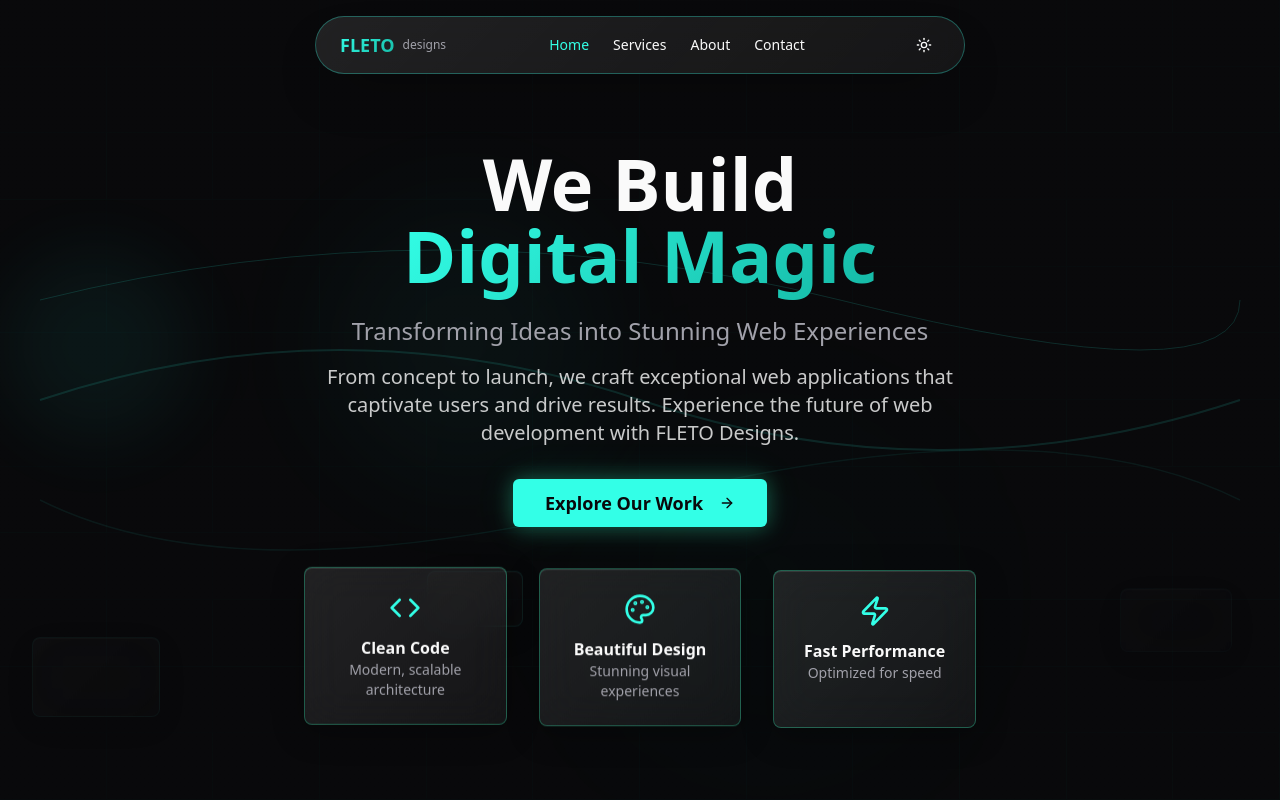
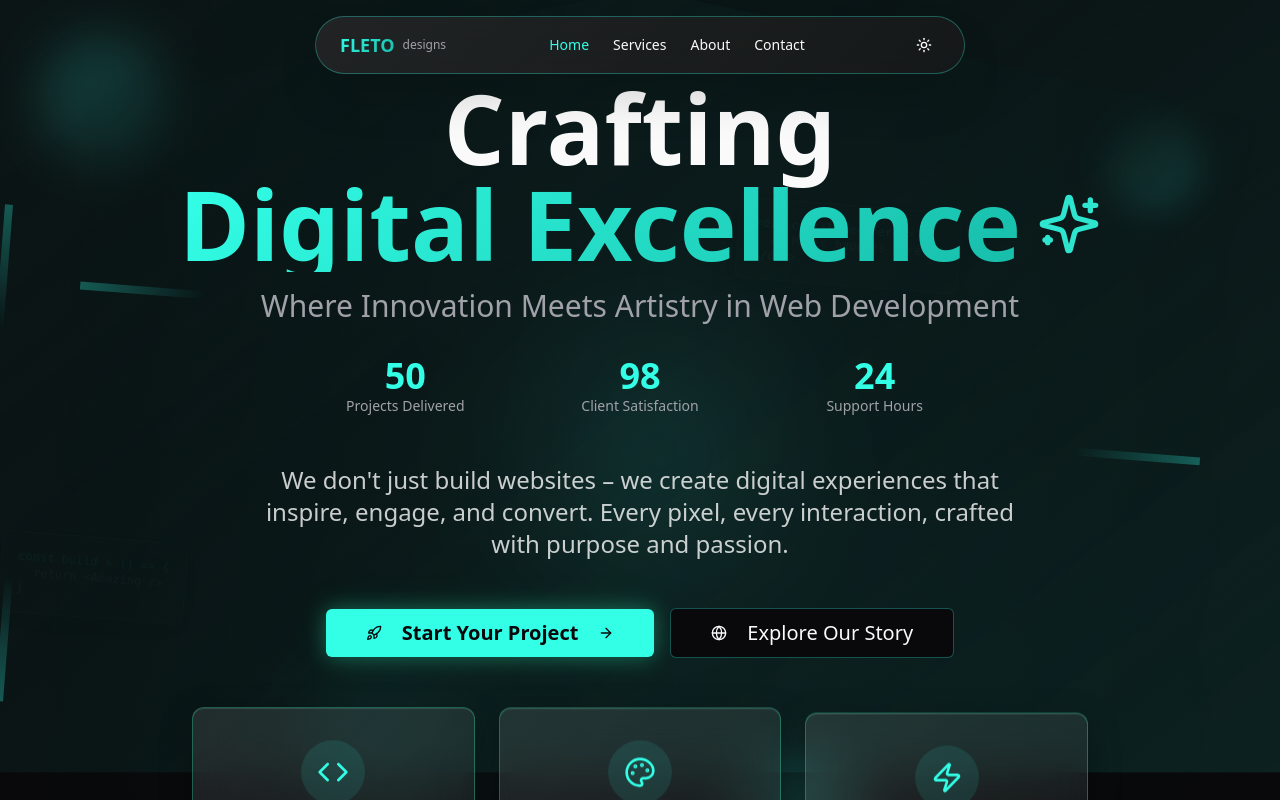
Before and after one commit to fletodesigns/fletodesigns, a React (Vite) app: page / in a window 1280 px wide. Shown: the top 800 px of the page. Built offline with nearby package versions, Linux system fonts and the light colour scheme.

Commit message:
Update hero section and add scroll animations
Updated hero section content and style, and implemented GSAP scroll animations for various elements on the page.

```diff
--- a/src/components/HeroSection.tsx
+++ b/src/components/HeroSection.tsx
@@ -1,167 +1,236 @@
 import { useEffect } from 'react';
 import { Button } from './ui/button';
-import { ArrowRight, Code, Palette, Zap } from 'lucide-react';
+import { ArrowRight, Code, Palette, Zap, Sparkles, Globe, Rocket } from 'lucide-react';
 import { Link } from 'react-router-dom';
 import { gsap } from 'gsap';
+import { ScrollTrigger } from 'gsap/ScrollTrigger';
+
+gsap.registerPlugin(ScrollTrigger);
 
 export function HeroSection() {
   useEffect(() => {
+    // Initial loading animations
     const tl = gsap.timeline();
 
     tl.fromTo('.hero-title',
-      { opacity: 0, y: 50 },
-      { opacity: 1, y: 0, duration: 1, ease: 'power2.out' }
+      { opacity: 0, y: 100, scale: 0.8 },
+      { opacity: 1, y: 0, scale: 1, duration: 1.2, ease: 'back.out(1.7)' }
     )
     .fromTo('.hero-subtitle',
-      { opacity: 0, y: 30 },
-      { opacity: 1, y: 0, duration: 0.8, ease: 'power2.out' },
-      '-=0.5'
+      { opacity: 0, x: -50 },
+      { opacity: 1, x: 0, duration: 0.8, ease: 'power2.out' },
+      '-=0.8'
     )
     .fromTo('.hero-description',
       { opacity: 0, y: 30 },
       { opacity: 1, y: 0, duration: 0.8, ease: 'power2.out' },
+      '-=0.6'
+    )
+    .fromTo('.hero-stats',
+      { opacity: 0, scale: 0.5 },
+      { opacity: 1, scale: 1, duration: 1, ease: 'elastic.out(1, 0.5)', stagger: 0.1 },
       '-=0.4'
     )
     .fromTo('.hero-cta',
-      { opacity: 0, y: 30 },
+      { opacity: 0, y: 50 },
       { opacity: 1, y: 0, duration: 0.8, ease: 'power2.out' },
-      '-=0.3'
-    )
-    .fromTo('.hero-features',
-      { opacity: 0, scale: 0.8 },
-      { opacity: 1, scale: 1, duration: 0.8, ease: 'back.out(1.7)' },
-      '-=0.2'
+      '-=0.6'
     );
 
-    // Floating animation for icons
-    gsap.to('.float-icon', {
-      y: -10,
-      duration: 2,
+    // Scroll-triggered animations
+    gsap.to('.parallax-bg', {
+      yPercent: -50,
+      ease: 'none',
+      scrollTrigger: {
+        trigger: '.hero-section',
+        start: 'top bottom',
+        end: 'bottom top',
+        scrub: true
+      }
+    });
+
+    gsap.to('.floating-element', {
+      y: -100,
+      rotation: 10,
+      ease: 'none',
+      scrollTrigger: {
+        trigger: '.hero-section',
+        start: 'top bottom',
+        end: 'bottom top',
+        scrub: 1
+      }
+    });
+
+    // Continuous floating animations
+    gsap.to('.float-continuous', {
+      y: -15,
+      duration: 3,
       ease: 'power1.inOut',
       yoyo: true,
       repeat: -1,
-      stagger: 0.2
+      stagger: 0.3
     });
+
+    // Stats counter animation
+    gsap.fromTo('.counter',
+      { textContent: 0 },
+      {
+        textContent: (i, target) => target.getAttribute('data-target'),
+        duration: 2,
+        ease: 'power2.out',
+        snap: { textContent: 1 },
+        scrollTrigger: {
+          trigger: '.hero-stats',
+          start: 'top 80%',
+        }
+      }
+    );
   }, []);
 
   return (
-    <section className="min-h-screen flex items-center justify-center relative overflow-hidden pt-20">
-      {/* Seamless background transition with projects section */}
-      <div className="absolute inset-0 bg-gradient-to-b from-background via-background/95 to-background/50"></div>
-
-      {/* Floating particles that extend into projects section */}
-      <div className="absolute inset-0 opacity-40">
-        <div className="absolute top-1/4 left-1/4 w-72 h-72 bg-primary/10 rounded-full blur-3xl animate-float"></div>
-        <div className="absolute bottom-0 right-1/4 w-96 h-96 bg-primary/5 rounded-full blur-[120px] animate-float" style={{ animationDelay: '2s' }}></div>
-        <div className="absolute top-1/3 right-1/5 w-48 h-48 bg-primary/15 rounded-full blur-2xl animate-float" style={{ animationDelay: '4s' }}></div>
-        <div className="absolute bottom-1/4 left-1/3 w-64 h-64 bg-primary/8 rounded-full blur-[100px] animate-float" style={{ animationDelay: '1s' }}></div>
+    <section className="hero-section min-h-screen flex items-center justify-center relative overflow-hidden pt-20">
+      {/* Dynamic parallax background layers */}
+      <div className="absolute inset-0 parallax-bg">
+        <div className="absolute inset-0 bg-gradient-to-br from-primary/5 via-background to-primary/10"></div>
+        <div className="absolute inset-0 bg-gradient-to-tl from-transparent via-primary/5 to-transparent"></div>
       </div>
 
-      {/* Grid pattern that continues to projects section */}
-      <div className="absolute inset-0 opacity-10">
-        <div className="grid grid-cols-12 h-full w-full">
-          {Array.from({ length: 144 }).map((_, i) => (
-            <div
-              key={i}
-              className="border-r border-b border-primary/20 animate-pulse"
-              style={{
-                animationDelay: `${(i * 0.1) % 3}s`,
-                animationDuration: '4s'
-              }}
-            ></div>
-          ))}
+      {/* Animated mesh grid */}
+      <div className="absolute inset-0 opacity-20">
+        <div className="absolute inset-0 bg-gradient-to-r from-transparent via-primary/10 to-transparent transform rotate-12"></div>
+        <div className="absolute inset-0 bg-gradient-to-l from-transparent via-primary/5 to-transparent transform -rotate-12"></div>
+      </div>
+
+      {/* Dynamic floating elements */}
+      <div className="absolute inset-0">
+        <div className="floating-element absolute top-20 left-10 w-32 h-32 bg-gradient-to-br from-primary/20 to-primary/5 rounded-full blur-xl float-continuous"></div>
+        <div className="floating-element absolute top-40 right-20 w-24 h-24 bg-gradient-to-tl from-primary/15 to-primary/3 rounded-full blur-lg float-continuous"></div>
+        <div className="floating-element absolute bottom-32 left-1/4 w-40 h-40 bg-gradient-to-tr from-primary/10 to-transparent rounded-full blur-2xl float-continuous"></div>
+        <div className="floating-element absolute bottom-20 right-1/3 w-28 h-28 bg-gradient-to-bl from-primary/25 to-primary/5 rounded-full blur-xl float-continuous"></div>
+        <div className="floating-element absolute top-1/2 left-1/2 transform -translate-x-1/2 -translate-y-1/2 w-60 h-60 bg-gradient-to-r from-primary/5 to-primary/10 rounded-full blur-3xl float-continuous"></div>
+      </div>
+
+      {/* Geometric patterns with scroll animation */}
+      <div className="absolute inset-0 opacity-30">
+        <div className="floating-element absolute top-1/4 left-1/6 w-2 h-32 bg-gradient-to-b from-primary to-transparent"></div>
+        <div className="floating-element absolute bottom-1/4 right-1/6 w-2 h-32 bg-gradient-to-t from-primary to-transparent"></div>
+        <div className="floating-element absolute top-1/2 right-20 w-32 h-2 bg-gradient-to-l from-primary to-transparent"></div>
+        <div className="floating-element absolute top-1/3 left-20 w-32 h-2 bg-gradient-to-r from-primary to-transparent"></div>
+      </div>
+
+      {/* Interactive code snippets in background */}
+      <div className="absolute inset-0 opacity-5">
+        <div className="floating-element absolute top-1/4 right-1/4 glass-card p-4 rounded-lg font-mono text-xs">
+          <div className="text-primary">{'<div className="hero">'}</div>
+          <div className="ml-4 text-muted-foreground">{'/* Magic happens here */'}</div>
+          <div className="text-primary">{'</div>'}</div>
+        </div>
+        <div className="floating-element absolute bottom-1/3 left-1/5 glass-card p-4 rounded-lg font-mono text-xs">
+          <div className="text-primary">{'const build = () => {'}</div>
+          <div className="ml-4 text-muted-foreground">{'return <Amazing />'}</div>
+          <div className="text-primary">{'}'}</div>
         </div>
       </div>
 
-      {/* Flowing lines that connect to projects section */}
-      <div className="absolute inset-0 opacity-30">
-        <svg className="w-full h-full" viewBox="0 0 1200 800">
-          <path
-            d="M 0,400 Q 300,300 600,400 T 1200,400"
-            stroke="hsl(var(--primary))"
-            strokeWidth="2"
-            fill="none"
-            opacity="0.4"
-            className="animate-pulse"
-          />
-          <path
-            d="M 0,300 Q 400,200 800,300 T 1200,300"
-            stroke="hsl(var(--primary))"
-            strokeWidth="1"
-            fill="none"
-            opacity="0.3"
-            className="animate-pulse"
-            style={{ animationDelay: '1s' }}
-          />
-          <path
-            d="M 0,500 Q 200,600 600,500 T 1200,500"
-            stroke="hsl(var(--primary))"
-            strokeWidth="1.5"
-            fill="none"
-            opacity="0.2"
-            className="animate-pulse"
-            style={{ animationDelay: '2s' }}
-          />
-        </svg>
-      </div>
+      <div className="container mx-auto px-4 text-center relative z-10">
+        <div className="max-w-5xl mx-auto">
+          {/* New enhanced heading */}
+          <div className="mb-8">
+            <div className="hero-title">
+              <h1 className="text-6xl md:text-8xl font-bold mb-4">
+                <span className="text-foreground">Crafting</span>
+                <br />
+                <span className="text-gradient inline-flex items-center gap-4">
+                  Digital Excellence
+                  <Sparkles className="h-12 w-12 md:h-16 md:w-16 text-primary animate-pulse" />
+                </span>
+              </h1>
+            </div>
 
-      {/* Project preview cards floating in background */}
-      <div className="absolute bottom-20 left-8 w-32 h-20 glass-card rounded-lg opacity-20 animate-float border border-primary/20" style={{ animationDelay: '1s' }}></div>
-      <div className="absolute bottom-32 right-12 w-28 h-16 glass-card rounded-lg opacity-15 animate-float border border-primary/10" style={{ animationDelay: '3s' }}></div>
-      <div className="absolute bottom-40 left-1/3 w-24 h-14 glass-card rounded-lg opacity-25 animate-float border border-primary/30" style={{ animationDelay: '2s' }}></div>
+            <h2 className="hero-subtitle text-2xl md:text-3xl text-muted-foreground mb-6 max-w-3xl mx-auto">
+              Where Innovation Meets Artistry in Web Development
+            </h2>
+          </div>
 
-      <div className="container mx-auto px-4 text-center relative z-10">
-        <div className="max-w-4xl mx-auto">
-          {/* Main heading */}
-          <h1 className="hero-title text-5xl md:text-7xl font-bold mb-6">
-            <span className="text-foreground">We Build</span>
-            <br />
-            <span className="text-gradient">Digital Magic</span>
-          </h1>
+          {/* Enhanced stats section */}
+          <div className="hero-stats grid grid-cols-3 gap-8 mb-12 max-w-2xl mx-auto">
+            <div className="text-center">
+              <div className="text-3xl md:text-4xl font-bold text-primary counter" data-target="50">0</div>
+              <div className="text-sm text-muted-foreground">Projects Delivered</div>
+            </div>
+            <div className="text-center">
+              <div className="text-3xl md:text-4xl font-bold text-primary counter" data-target="98">0</div>
+              <div className="text-sm text-muted-foreground">Client Satisfaction</div>
+            </div>
+            <div className="text-center">
+              <div className="text-3xl md:text-4xl font-bold text-primary counter" data-target="24">0</div>
+              <div className="text-sm text-muted-foreground">Support Hours</div>
+            </div>
+          </div>
 
-          {/* Subtitle */}
-          <h2 className="hero-subtitle text-xl md:text-2xl text-muted-foreground mb-4">
-            Transforming Ideas into Stunning Web Experiences
-          </h2>
-
-          {/* Description */}
-          <p className="hero-description text-lg md:text-xl text-foreground/80 mb-8 max-w-2xl mx-auto">
-            From concept to launch, we craft exceptional web applications that captivate users
-            and drive results. Experience the future of web development with FLETO Designs.
+          {/* Updated description */}
+          <p className="hero-description text-xl md:text-2xl text-foreground/80 mb-12 max-w-3xl mx-auto leading-relaxed">
+            We don't just build websites – we create digital experiences that inspire, engage, and convert.
+            Every pixel, every interaction, crafted with purpose and passion.
           </p>
 
-          {/* CTA Button */}
-          <div className="hero-cta mb-12">
+          {/* Enhanced CTA Section */}
+          <div className="hero-cta mb-16 flex flex-col sm:flex-row gap-4 justify-center items-center">
             <Button
               size="lg"
-              className="bg-primary hover:bg-primary/90 text-primary-foreground font-semibold px-8 py-6 text-lg fleto-glow"
+              className="bg-primary hover:bg-primary/90 text-primary-foreground font-semibold px-10 py-6 text-xl fleto-glow"
               asChild
             >
               <Link to="/services">
-                Explore Our Work
-                <ArrowRight className="ml-2 h-5 w-5" />
+                <Rocket className="mr-3 h-6 w-6" />
+                Start Your Project
+                <ArrowRight className="ml-3 h-6 w-6" />
+              </Link>
+            </Button>
+
+            <Button
+              size="lg"
+              variant="outline"
+              className="border-primary/30 hover:bg-primary/10 px-10 py-6 text-xl"
+              asChild
+            >
+              <Link to="/about">
+                <Globe className="mr-3 h-6 w-6" />
+                Explore Our Story
               </Link>
             </Button>
           </div>
 
-          {/* Feature icons */}
-          <div className="hero-features grid grid-cols-1 md:grid-cols-3 gap-8 max-w-2xl mx-auto">
-            <div className="glass-card p-6 rounded-lg float-icon">
-              <Code className="h-8 w-8 text-primary mx-auto mb-3" />
-              <h3 className="font-semibold text-foreground">Clean Code</h3>
-              <p className="text-sm text-muted-foreground">Modern, scalable architecture</p>
+          {/* Redesigned feature showcase */}
+          <div className="grid grid-cols-1 md:grid-cols-3 gap-6 max-w-4xl mx-auto">
+            <div className="glass-card p-8 rounded-xl float-continuous group hover:scale-105 transition-all duration-300">
+              <div className="bg-primary/10 w-16 h-16 rounded-full flex items-center justify-center mx-auto mb-6 group-hover:bg-primary/20 transition-colors">
+                <Code className="h-8 w-8 text-primary" />
+              </div>
+              <h3 className="text-xl font-bold text-foreground mb-3">Clean Architecture</h3>
+              <p className="text-muted-foreground leading-relaxed">
+                Scalable, maintainable code that stands the test of time and growth.
+              </p>
             </div>
 
-            <div className="glass-card p-6 rounded-lg float-icon">
-              <Palette className="h-8 w-8 text-primary mx-auto mb-3" />
-              <h3 className="font-semibold text-foreground">Beautiful Design</h3>
-              <p className="text-sm text-muted-foreground">Stunning visual experiences</p>
+            <div className="glass-card p-8 rounded-xl float-continuous group hover:scale-105 transition-all duration-300">
+              <div className="bg-primary/10 w-16 h-16 rounded-full flex items-center justify-center mx-auto mb-6 group-hover:bg-primary/20 transition-colors">
+                <Palette className="h-8 w-8 text-primary" />
+              </div>
+              <h3 className="text-xl font-bold text-foreground mb-3">Stunning Design</h3>
+              <p className="text-muted-foreground leading-relaxed">
+                Beautiful interfaces that captivate users and enhance experiences.
+              </p>
             </div>
 
-            <div className="glass-card p-6 rounded-lg float-icon">
-              <Zap className="h-8 w-8 text-primary mx-auto mb-3" />
-              <h3 className="font-semibold text-foreground">Fast Performance</h3>
-              <p className="text-sm text-muted-foreground">Optimized for speed</p>
+            <div className="glass-card p-8 rounded-xl float-continuous group hover:scale-105 transition-all duration-300">
+              <div className="bg-primary/10 w-16 h-16 rounded-full flex items-center justify-center mx-auto mb-6 group-hover:bg-primary/20 transition-colors">
+                <Zap className="h-8 w-8 text-primary" />
+              </div>
+              <h3 className="text-xl font-bold text-foreground mb-3">Lightning Speed</h3>
+              <p className="text-muted-foreground leading-relaxed">
+                Optimized performance that delivers exceptional user experiences.
+              </p>
             </div>
           </div>
         </div>
```
